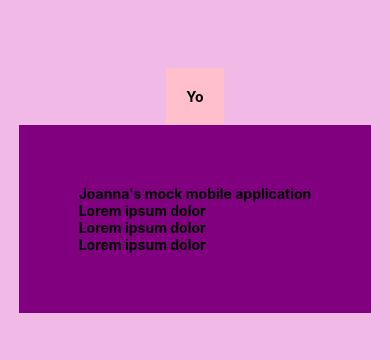
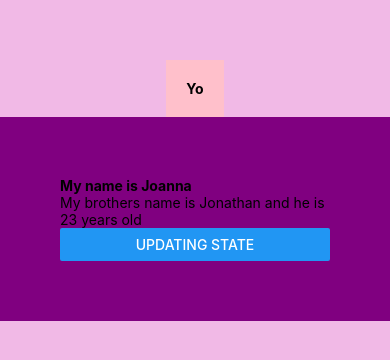
Before and after one commit to jokale/reactNativeProject, a React Native app: screen / in a window 390 px wide. Shown: the part 232-592 px from the top of the page. Built offline with nearby package versions, Linux system fonts and the light colour scheme.

Commit message:
add state

```diff
--- a/App.js
+++ b/App.js
@@ -1,19 +1,32 @@
 import { StatusBar } from 'expo-status-bar';
 import React, {useState} from 'react';
-import { StyleSheet, Text, View } from 'react-native';
+import { StyleSheet, Text, View, Button } from 'react-native';
 
 export default function App() {
+  const[name, setName] = useState('Joanna')
+  // using setName or set whatever is just naming convention
+  //we can pass in any type of object into the state a boolean, string array
+
+  const[person, setPerson] = useState({ name: 'Jonathan', age: 23})
+
+  // good to put the logic above because placing it in the OnPress function would make it messy
+  // it seems I can put all my update state in one click
+
+  const pressHandler =()=> {
+    setName('Jo Jo Joanna')
+    setPerson({name: 'Jo Jo Jonathan', age: 24})
+  }
   return (
     <View style={styles.container}>
       <View style={styles.header}>
       <Text style={styles.boldText}>Yo</Text>
       </View>
       <View style={styles.body}>
-        <Text style={styles.boldText} >Joanna's mock mobile application</Text>
-        <Text style={styles.boldText} >Lorem ipsum dolor</Text>
-        <Text style={styles.boldText} >Lorem ipsum dolor</Text>
-        <Text style={styles.boldText} >Lorem ipsum dolor</Text>
-
+        <Text style={styles.boldText} >My name is {name}</Text>
+        <Text>My brothers name is {person.name} and he is {person.age} years old</Text>
+        <View style={styles.buttonContainer}>
+        <Button title='updating state' onPress={pressHandler}/>
+        </View>
       </View>
     </View>
   );
```
